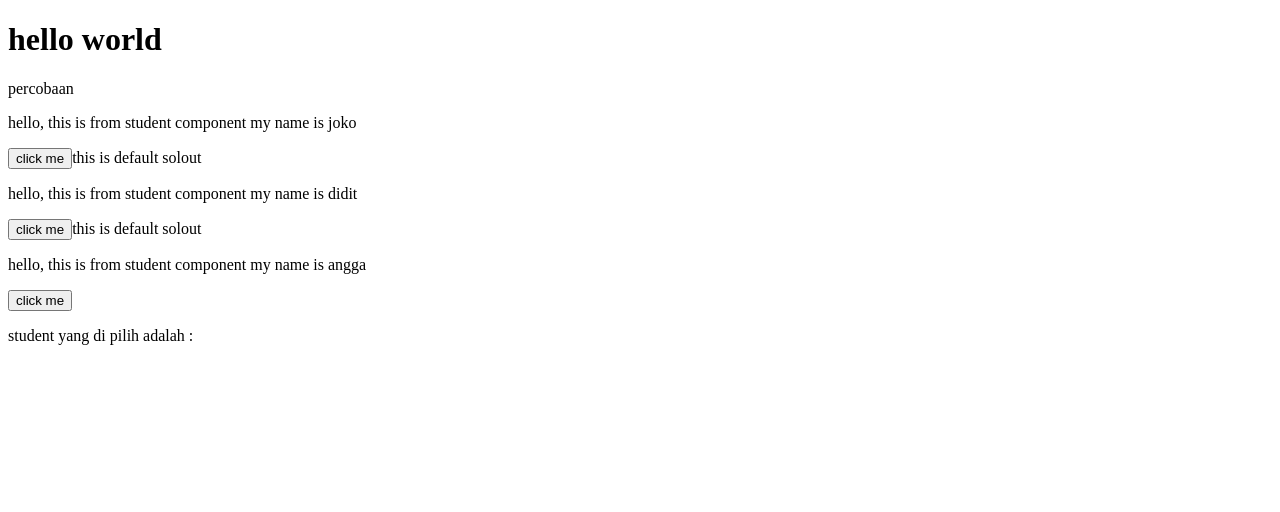
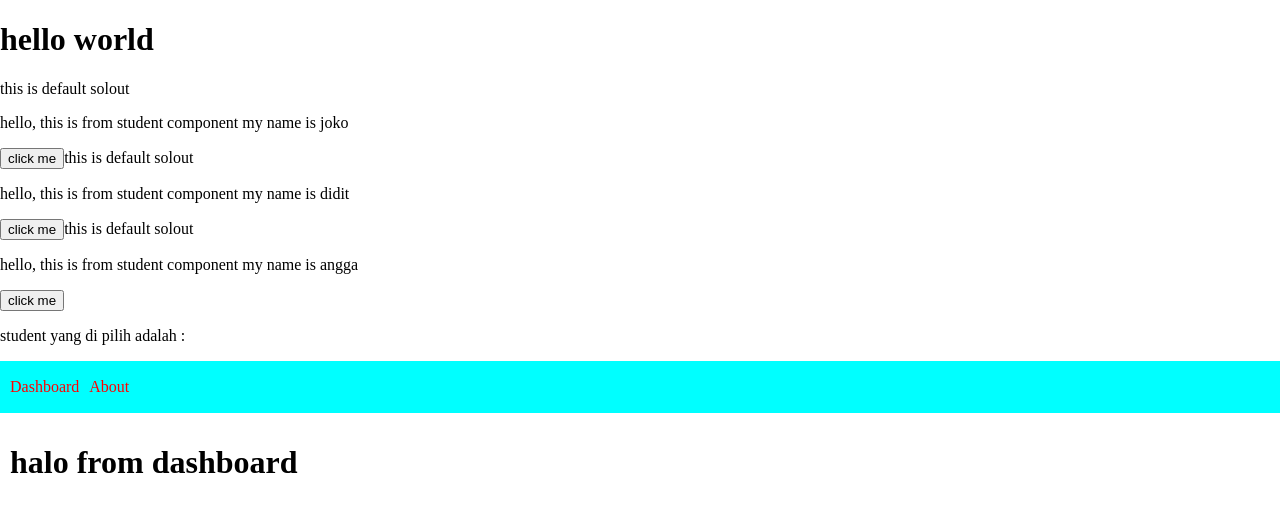
Before and after one commit to Romzyyy/vueSFC, a Vue app: page / in a window 1280 px wide. Shown: the top 512 px of the page. Built offline with nearby package versions, Linux system fonts and the light colour scheme.

Commit message:
study: installing route in vue

```diff
--- a/package.json
+++ b/package.json
@@ -9,7 +9,8 @@
     "preview": "vite preview"
   },
   "dependencies": {
-    "vue": "^3.3.11"
+    "vue": "^3.3.11",
+    "vue-router": "4"
   },
   "devDependencies": {
     "@vitejs/plugin-vue": "^4.5.2",
--- a/src/App.vue
+++ b/src/App.vue
@@ -2,22 +2,29 @@
     <h1>hello world</h1>
     <Student
         @response="(name) => (selectedStudent = name)"
-        studentName="joko"> percobaan</Student>
+        studentName="joko"></Student>
     <Student @response="showData" studentName="didit"></Student>
     <Student
         @response="(name) => (selectedStudent = name)"
-        studentName="angga" ></Student>
+        studentName="angga"></Student>
 
     <p>student yang di pilih adalah : {{ selectedStudent }}</p>
+
+    <Navbar />
+    <div class="main">
+        <RouterView />
+    </div>
 </template>
 
 <script>
 import Student from './components/Student.vue'
+import Navbar from './components/Navbar.vue'
 
 //composision api
 export default {
     components: {
         Student,
+        Navbar,
     },
     data() {
         return {
@@ -31,3 +38,14 @@ export default {
     },
 }
 </script>
+
+<style>
+body {
+    margin: 0;
+}
+</style>
+<style scoped>
+.main {
+    padding: 10px;
+}
+</style>
--- /dev/null
+++ b/src/components/Navbar.vue
@@ -0,0 +1,22 @@
+<template>
+    <div class="menu">
+        <RouterLink to="/">Dashboard</RouterLink>
+        <RouterLink to="/about">About</RouterLink>
+    </div>
+</template>
+
+<style scoped>
+a {
+    margin-right: 10px;
+    text-decoration: none;
+    color: red;
+}
+a:hover{
+    color: yellow;
+}
+.menu {
+    background-color: aqua;
+    padding: 10px;
+    line-height: 2;
+}
+</style>
--- a/src/components/Student.vue
+++ b/src/components/Student.vue
@@ -1,5 +1,6 @@
 <template>
     <slot>this is default solout</slot>
+    <br>
     <p>hello, this is from student component my name is {{ studentName }} </p>
     <button @click="showData">click me</button>
 </template>
--- a/src/main.js
+++ b/src/main.js
@@ -2,5 +2,6 @@
 
 import { createApp } from 'vue'
 import App from './App.vue'
+import router from './router'
 
-createApp(App).mount('#app')
+createApp(App).use(router).mount('#app')
--- /dev/null
+++ b/src/router/index.js
@@ -0,0 +1,21 @@
+import { createRouter, createWebHashHistory } from 'vue-router'
+import DashboardVue from '@/views/Dashboard.vue'
+import AboutVue from '@/views/About.vue'
+
+const routes = [
+    {
+        path: '',
+        component: DashboardVue,
+    },
+    {
+        path: '/about',
+        component: AboutVue,
+    },
+]
+
+const router = createRouter({
+    history: createWebHashHistory(),
+    routes: routes
+})
+
+export default router
--- /dev/null
+++ b/src/views/About.vue
@@ -0,0 +1,3 @@
+<template>
+    <h1>hello from about vue</h1>
+</template>
--- /dev/null
+++ b/src/views/Dashboard.vue
@@ -0,0 +1,3 @@
+<template>
+    <h1>halo from dashboard</h1>
+</template>
```
Also changed, not shown: 1 other file (tests, documents, lock files or other folders).
